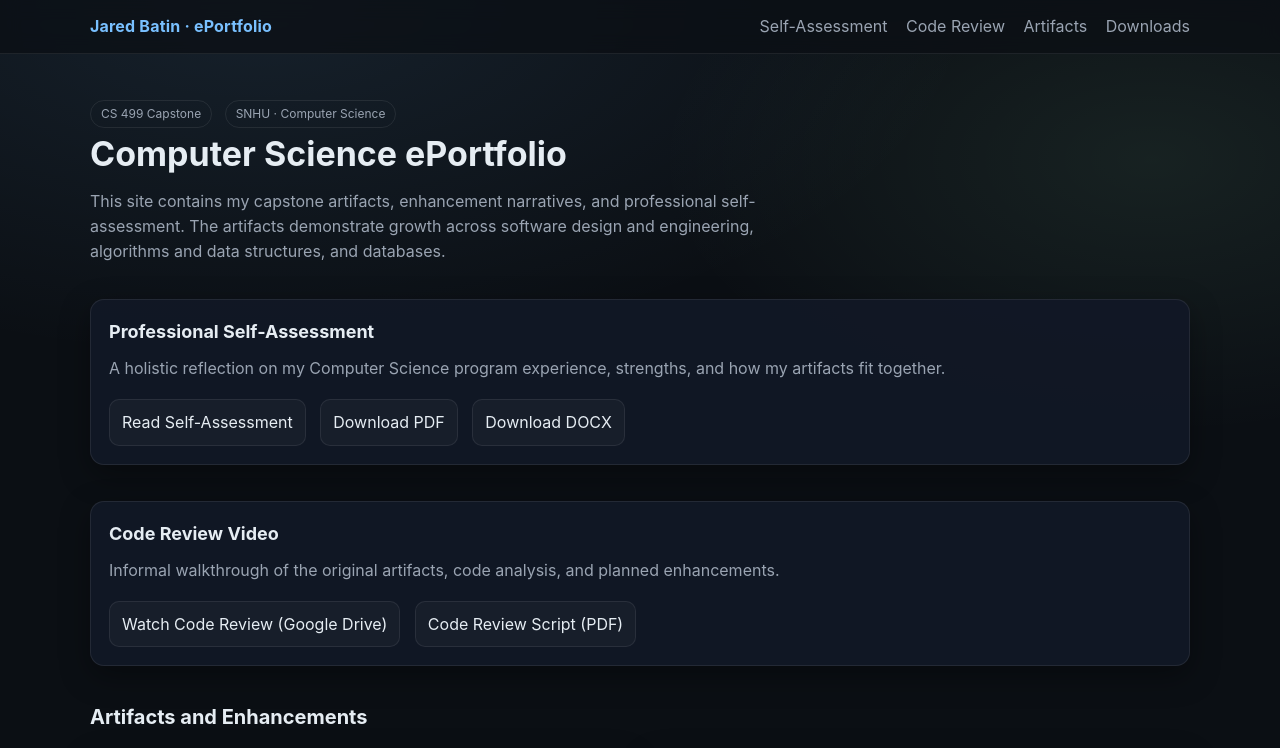
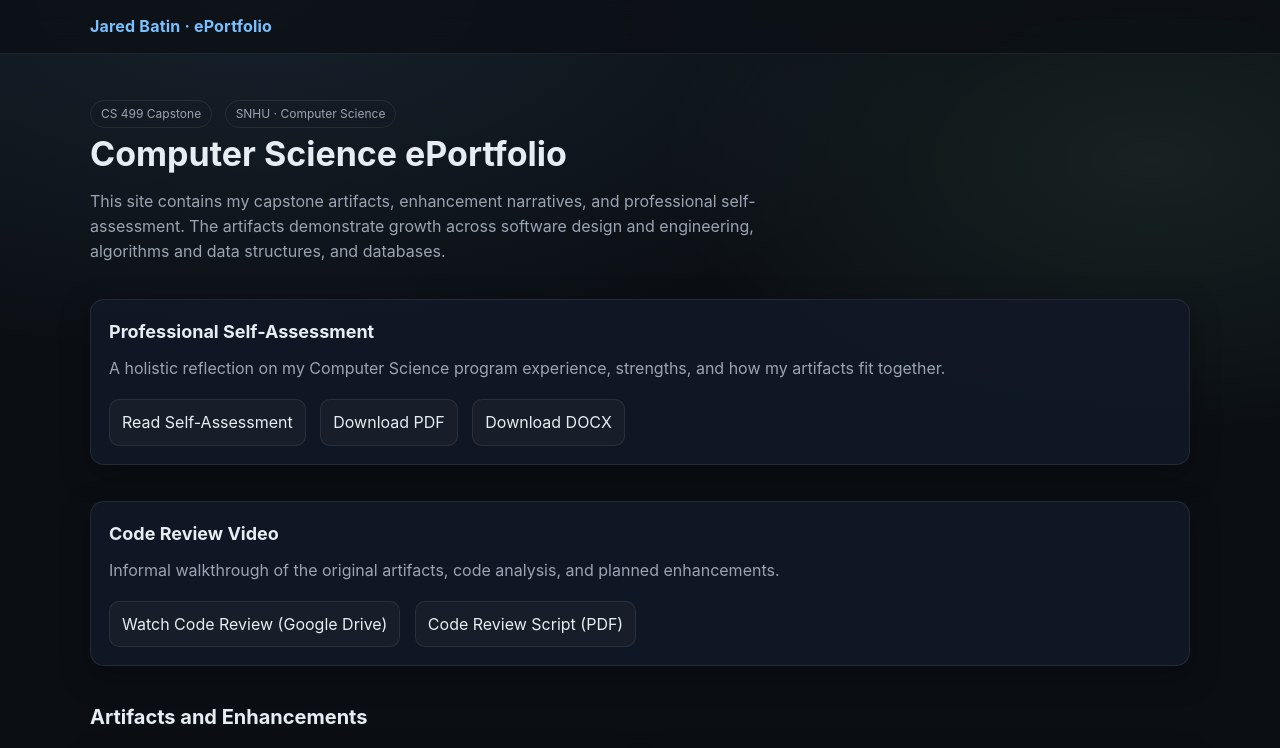
Before and after one commit to jared907/jared907.github.io, a plain HTML site: page index.html in a window 1280 px wide. Shown: the top 748 px of the page. Drawn offline with Linux system fonts and the light colour scheme.

Commit message:
Update index.html

```diff
--- a/index.html
+++ b/index.html
@@ -10,12 +10,7 @@
   <header class="topbar">
     <div class="container">
       <a class="brand" href="index.html">Jared Batin · ePortfolio</a>
-      <nav class="nav">
-        <a href="#self-assessment">Self-Assessment</a>
-        <a href="#code-review">Code Review</a>
-        <a href="#artifacts">Artifacts</a>
-        <a href="#downloads">Downloads</a>
-      </nav>
+
     </div>
   </header>
 
```
